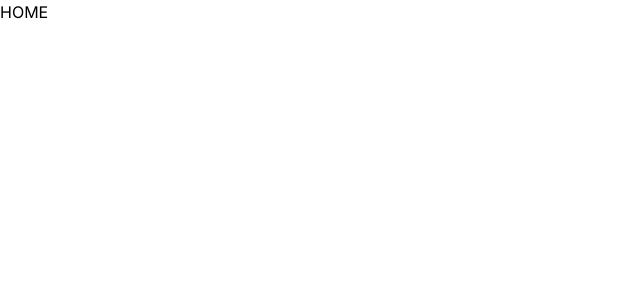
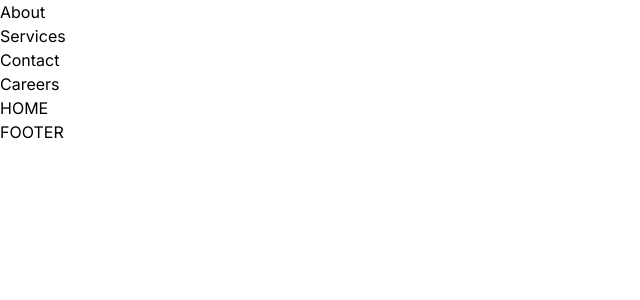
Before and after one commit to alihernandez/kawi, a Next.js app in the folder kawiv1/: page / in a window 1280 px wide. Shown: the top 300 px of the page, without its empty margins (0-640 px from the left). Built offline with nearby package versions, Linux system fonts and the light colour scheme.

Commit message:
hyper basic layout

```diff
--- a/kawiv1/app/layout.js
+++ b/kawiv1/app/layout.js
@@ -1,5 +1,7 @@
 import { Inter } from 'next/font/google'
 import './globals.css'
+import Navbar from '@/components/Navbar'
+import Footer from '@/components/Footer'
 
 const inter = Inter({ subsets: ['latin'] })
 
@@ -11,7 +13,11 @@ export const metadata = {
 export default function RootLayout({ children }) {
   return (
     <html lang="en">
-      <body className={inter.className}>{children}</body>
+      <body className={inter.className}>
+        <Navbar />
+         {children}
+         <Footer />
+         </body>
     </html>
   )
 }
--- /dev/null
+++ b/kawiv1/components/Footer.js
@@ -0,0 +1,5 @@
+export default function Footer() {
+    return (
+        <p>FOOTER</p>
+    )
+}
--- /dev/null
+++ b/kawiv1/components/Navbar.js
@@ -0,0 +1,22 @@
+import Link from "next/link";
+
+export default function Navbar() {
+    return (
+        <div>
+            <ul>
+                <li>
+                    <Link href="/">About</Link>
+                </li>
+                <li>
+                    <Link href="/services">Services</Link>
+                </li>
+                <li>
+                    <Link href="/contact">Contact</Link>
+                </li>
+                <li>
+                    <Link href="/careers">Careers</Link>
+                </li>
+            </ul>
+        </div>
+    )
+}
```
